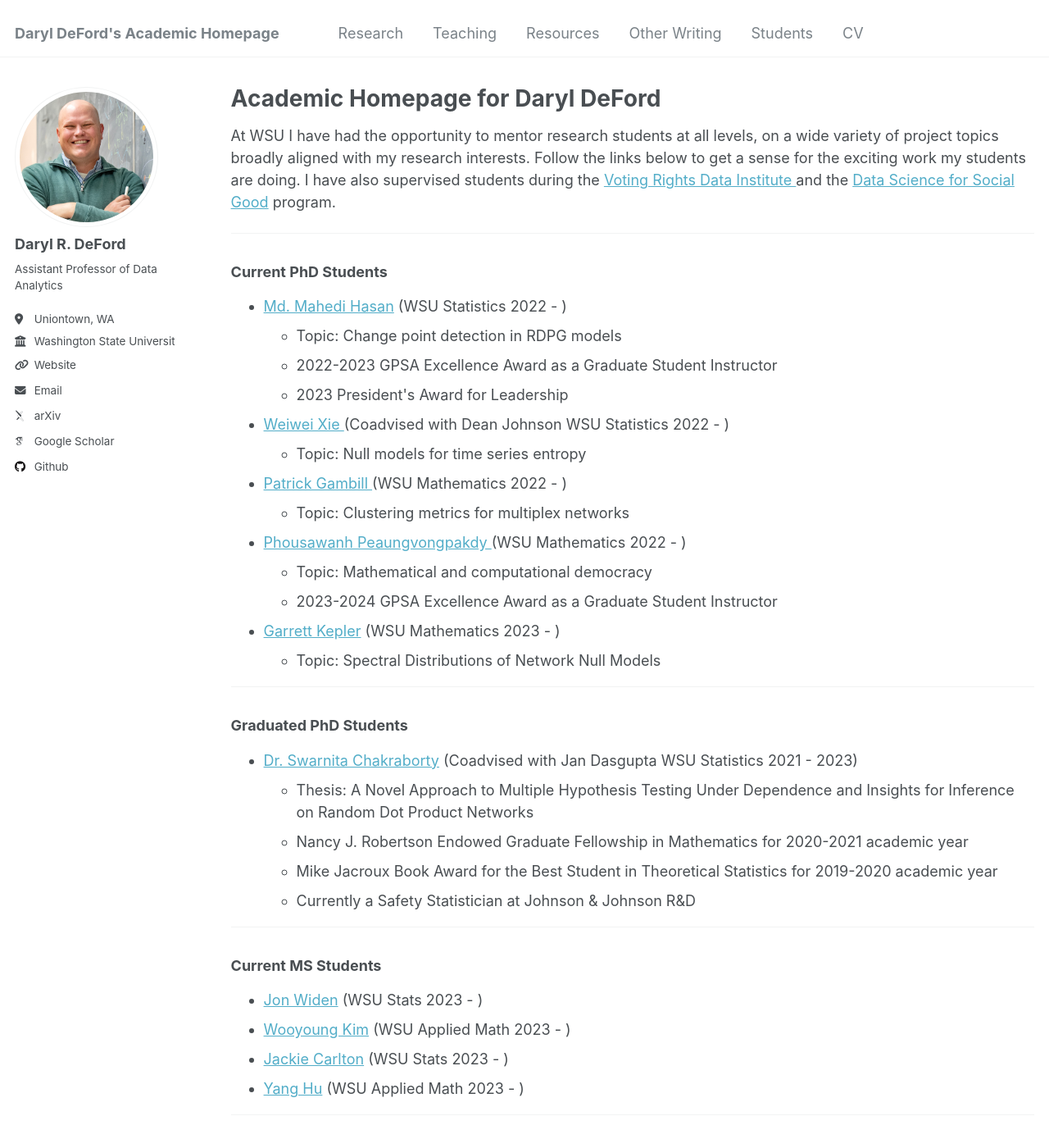
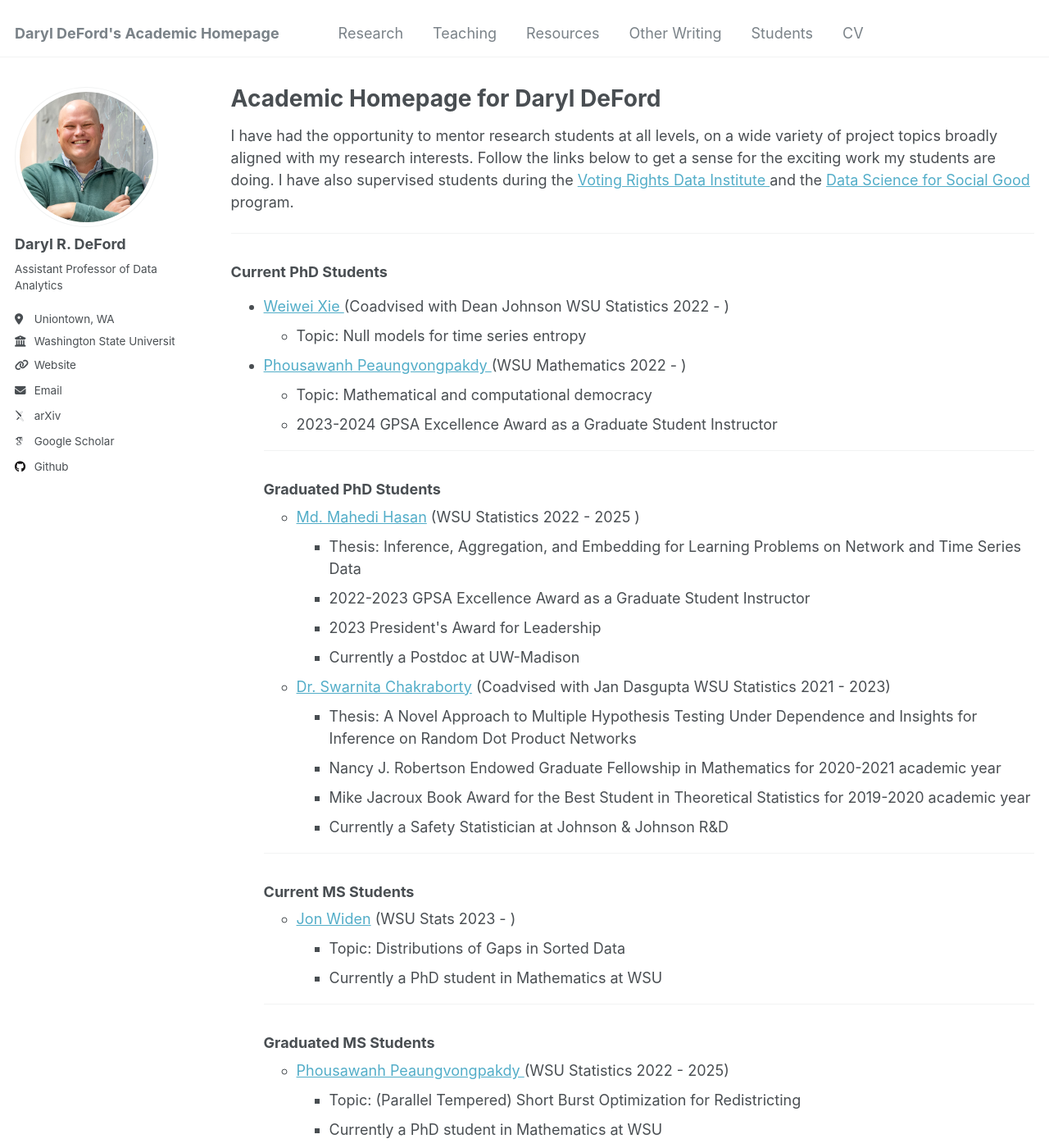
Before and after one commit to drdeford/drdeford.github.io, a Jekyll site: the page built from _pages/Students.md, in a window 1280 px wide and 1400 px high. Shown: the whole window at 82% size. Built offline with Jekyll 4.4.1, drawn with Linux system fonts in a browser that asks for light colours; some web fonts are replaced; some of the changed text lies outside the part shown.

Commit message:
Update Students.md

```diff
--- a/_pages/Students.md
+++ b/_pages/Students.md
@@ -8,20 +8,13 @@ redirect_from:
   - /Students.html
 ---
 
-At WSU I have had the opportunity to mentor research students at all levels, on a wide variety of project topics broadly aligned with my research interests.
+ I have had the opportunity to mentor research students at all levels, on a wide variety of project topics broadly aligned with my research interests.
  Follow the links below to get a sense for the exciting work my students are doing.  I have also supervised students during the <a href ="https://sites.tufts.edu/vrdi/"> Voting Rights Data Institute </a> and the <a href = "https://uwescience.github.io/DSSG2021-redistricting-website/">Data Science for Social Good</a> program.
 
 
 <hr>
 <h3> Current PhD Students </h3>
 <ul>
-<li> <a href="https://www.math.wsu.edu/students/mhasan/"> Md. Mahedi Hasan</a> (WSU Statistics 2022 - )
-</li>
-<ul>
-<li>Topic: Change point detection in RDPG models </li>
-<li> 2022-2023 GPSA Excellence Award as a Graduate Student Instructor </li>
-<li> 2023 President's Award for Leadership </li>
-</ul>
 
 <li> <a href="https://www.math.wsu.edu/students/wxie/"> Weiwei Xie </a> (Coadvised with Dean Johnson WSU Statistics 2022 - )
 </li>
@@ -29,31 +22,41 @@ At WSU I have had the opportunity to mentor research students at all levels, on
 <li>Topic: Null models for time series entropy </li>
 </ul>
 
+<!--
 <li> <a href="https://www.math.wsu.edu/students/pgambill/"> Patrick Gambill </a> (WSU Mathematics 2022 - )
 </li>
 <ul>
 <li>Topic: Clustering metrics for multiplex networks </li>
 </ul>
-
+-->
 <li> <a href="https://www.math.wsu.edu/students/ppeaungvongpakdy/"> Phousawanh Peaungvongpakdy </a> (WSU Mathematics 2022 - )
 </li>
 <ul>
 <li>Topic: Mathematical and computational democracy </li>
 <li> 2023-2024 GPSA Excellence Award as a Graduate Student Instructor </li>
-
+<!--
 </ul>
 <li>  <a href="https://www.math.wsu.edu/students/gkepler/"> Garrett Kepler</a> (WSU Mathematics 2023 - )
 </li>
 <ul>
 <li>Topic: Spectral Distributions of Network Null Models</li>
 </ul>
-
+-->
 
 </ul>
 
 <hr>
 <h3> Graduated  PhD Students </h3>
 <ul>
+  <li> <a href="https://www.math.wsu.edu/students/mhasan/"> Md. Mahedi Hasan</a> (WSU Statistics 2022 - 2025 )
+</li>
+<ul>
+<li> Thesis: Inference, Aggregation, and Embedding for Learning Problems on Network and Time Series Data </li>
+<li> 2022-2023 GPSA Excellence Award as a Graduate Student Instructor </li>
+<li> 2023 President's Award for Leadership </li>
+  <li> Currently a Postdoc at UW-Madison</li>
+</ul>
+
 <li> <a href="https://www.math.wsu.edu/students/schakraborty/"> Dr. Swarnita Chakraborty</a> (Coadvised with Jan Dasgupta WSU Statistics 2021 - 2023)
 </li>
 <ul>
@@ -69,23 +72,24 @@ At WSU I have had the opportunity to mentor research students at all levels, on
 <ul>
 <li> <a href="https://www.math.wsu.edu/students/jwiden/"> Jon Widen</a> (WSU Stats 2023 - )
 </li>
-<li> <a href="https://www.math.wsu.edu/students/wkim/"> Wooyoung Kim</a> (WSU Applied Math 2023 - )
-</li>
-<li> <a href="https://www.math.wsu.edu/students/jcarlton/"> Jackie Carlton</a> (WSU Stats 2023 - )
-</li>
-<!--<ul>
-<li>Topic: Statistical Evaluation of Partisan Fairness Metrics </li>
+<ul>
+<li>Topic: Distributions of Gaps in Sorted Data </li>
+<li> Currently a PhD student in Mathematics at WSU </li>
 </ul>
--->
-<li> <a href="https://www.math.wsu.edu/students/yhu">Yang Hu</a> (WSU Applied Math 2023 - )
- </li>
-
 
 </ul>
 
 <hr>
 <h3> Graduated MS Students </h3>
 <ul>
+  <li> <a href="https://www.math.wsu.edu/students/ppeaungvongpakdy/"> Phousawanh Peaungvongpakdy </a> (WSU Statistics 2022 - 2025)
+</li>
+<ul>
+<li>Topic: (Parallel Tempered) Short Burst Optimization for Redistricting</li>
+<li> Currently a PhD student in Mathematics at WSU </li>
+
+</ul>
+
  <li> <a href="https://www.math.wsu.edu/students/qqiao">Qingwei Qiao </a> (WSU Stats 2023 - 2024 )
 </li>
  <ul>
@@ -98,7 +102,7 @@ Sahil Patil</a> (WSU Stats 2023 - 2024 )
 </li>
 <ul>
 <li>Topic: Impact of adapting annealing schedules on a pricing algorithm</li>
-<li> Currently a PhD Candidate and Research Assistant in Economics</li>
+<li> Research Scientist at Amazon Music</li>
 </ul>
 
 <li> <a href="https://www.depts.ttu.edu/comc/faculty/faculty/avishnevskaya.php"> Anastasia Vishnevskaya</a> (WSU Statistics 2021 - 20212)
```
Also changed, not shown: other parts of _pages/Students.md (+1 -3 lines).
